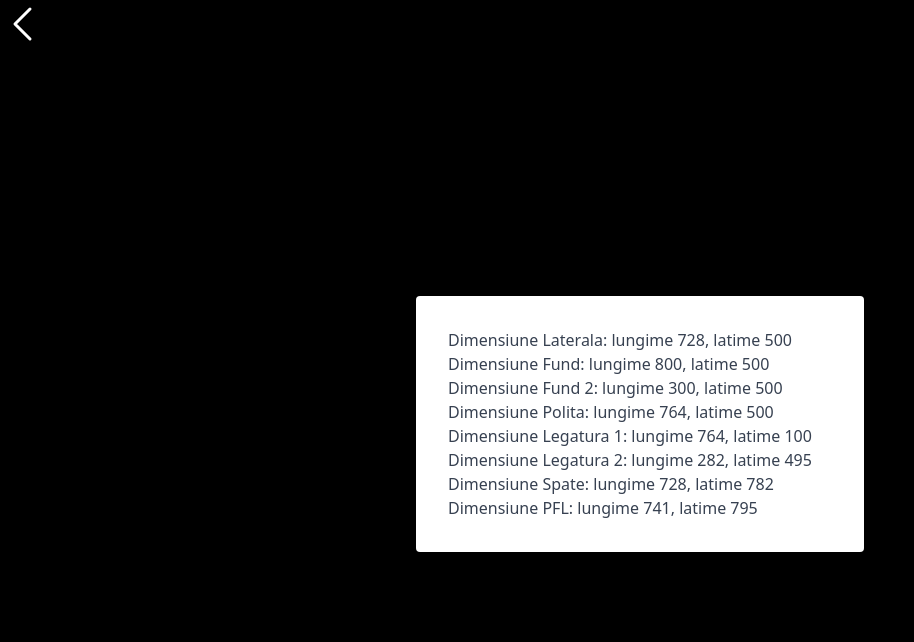
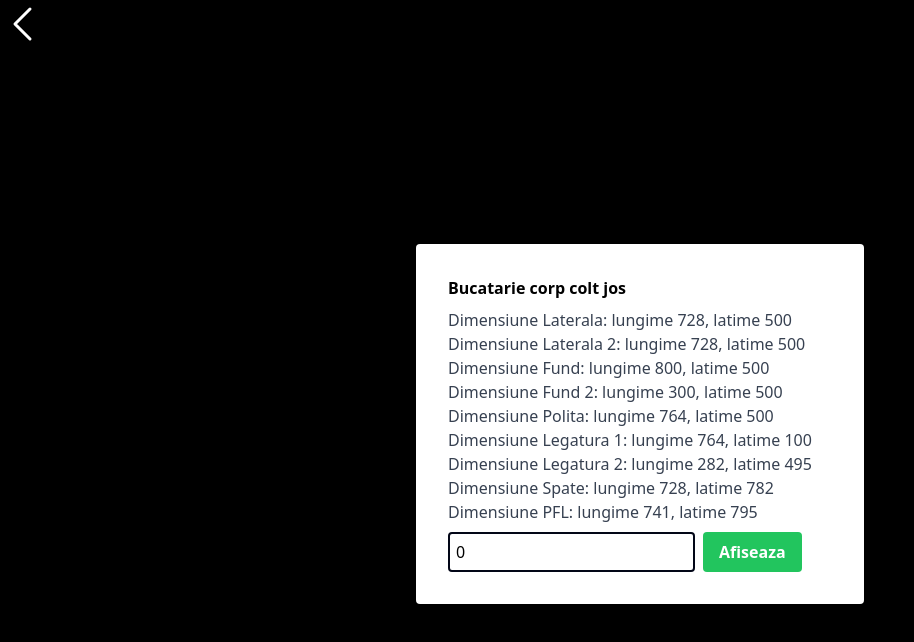
Before and after one commit to homoki-denis/mobila-corp-calculator, a Nuxt app: page /bucatarie-corp-colt-parte-jos in a window 1280 px wide. Shown: the top 642 px of the page, without its empty margins (0-914 px from the left). Built offline with nearby package versions, Linux system fonts and the light colour scheme.

Commit message:
fix: corp colt parte jos

```diff
--- a/pages/bucatarie-corp-colt-parte-jos.vue
+++ b/pages/bucatarie-corp-colt-parte-jos.vue
@@ -4,9 +4,35 @@
       <div
         class="bg-white text-black px-8 py-8 rounded shadow-md w-full max-w-md"
       >
+        <p class="text-md font-bold mb-2">Bucatarie corp colt jos</p>
         <p v-for="rez in rezultate" class="text-gray-700">
           {{ rez.nume }}: lungime {{ rez.lungime }}, latime {{ rez.latime }}
         </p>
+        <div class="flex items-end">
+          <input
+            v-model="numarElemente"
+            type="number"
+            placeholder="Introdu numarul de elemente"
+            class="p-1.5 mt-2 border-2 rounded border-slate-950 hover:border-slate-500"
+          />
+          <button
+            class="bg-green-500 hover:bg-green-700 text-white font-bold py-2 px-4 ml-2 rounded focus:outline-none focus:shadow-outline"
+            @click="afiseazaElemente"
+          >
+            Afiseaza
+          </button>
+        </div>
+      </div>
+      <div
+        v-for="array in arrayRezultate"
+        class="bg-white text-black px-8 py-8 rounded shadow-md w-full max-w-md"
+      >
+        <div v-for="afis in array">
+          <p>
+            {{ afis.nume }}: lungime {{ afis.lungime }}, latime
+            {{ afis.latime }}
+          </p>
+        </div>
       </div>
     </div>
   </div>
@@ -15,9 +41,17 @@
 <script setup>
 import { ref } from "vue";
 
+const numarElemente = ref(0);
+const arrayRezultate = ref([]);
+
 const rezultate = ref([
   {
     nume: "Dimensiune Laterala",
+    lungime: 728,
+    latime: 500,
+  },
+  {
+    nume: "Dimensiune Laterala 2",
     lungime: 728,
     latime: 500,
   },
@@ -58,5 +92,12 @@ const rezultate = ref([
   },
 ]);
 
-console.log(rezultate.value.nume);
+const afiseazaElemente = () => {
+  arrayRezultate.value = [];
+
+  for (let i = 0; i < numarElemente.value; i++) {
+    arrayRezultate.value.push([...rezultate.value]);
+  }
+  console.log(arrayRezultate);
+};
 </script>
```
